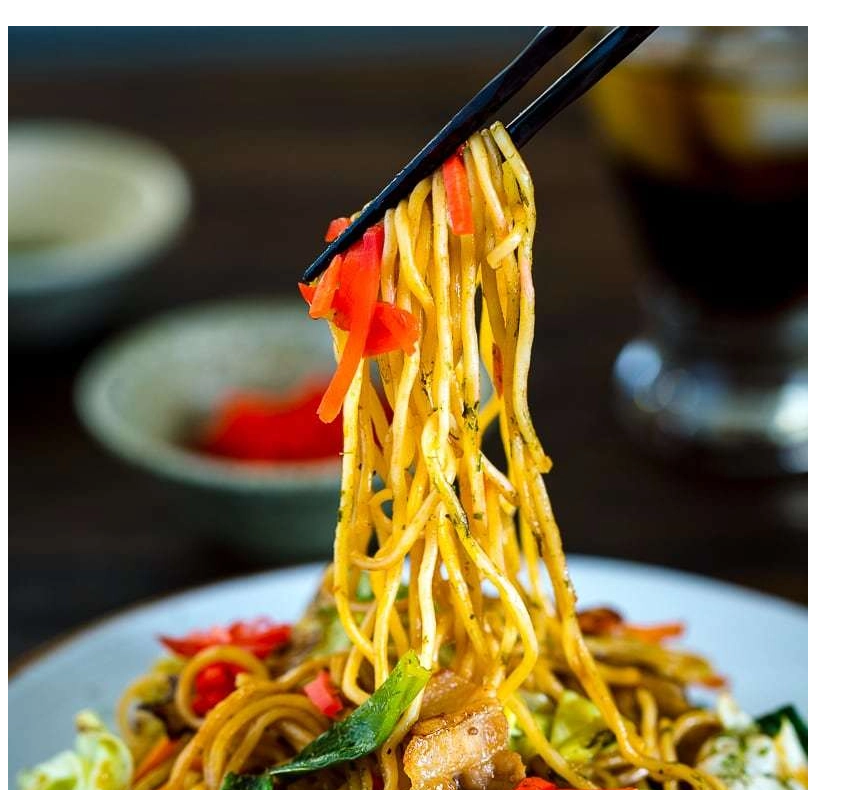
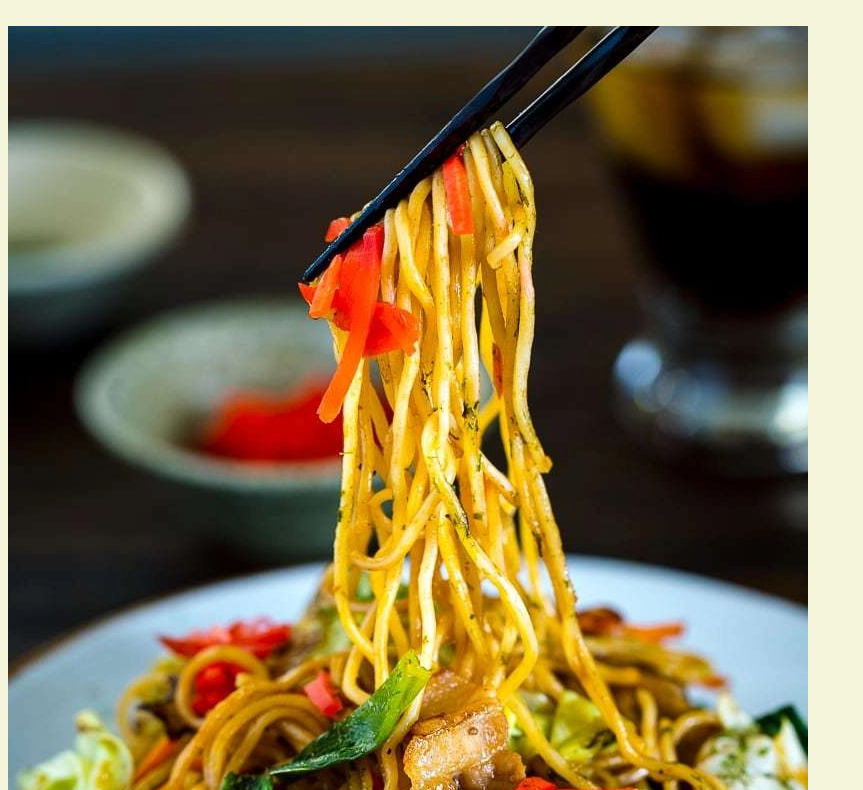
Before and after one commit to dollc964/testrevo, a plain HTML site: page index.html in a window 1280 px wide. Shown: the part 91-881 px from the top of the page, without its empty margins (0-863 px from the left). Drawn offline with Linux system fonts and the light colour scheme.

Commit message:
Update text.css

```diff
--- a/text.css
+++ b/text.css
@@ -6,6 +6,6 @@ h1 {
 }
 body {
         color : white;
-        background-color : #FF5F5DC;
+        background-color : beige;
         font-size : 18px;
 }
```
